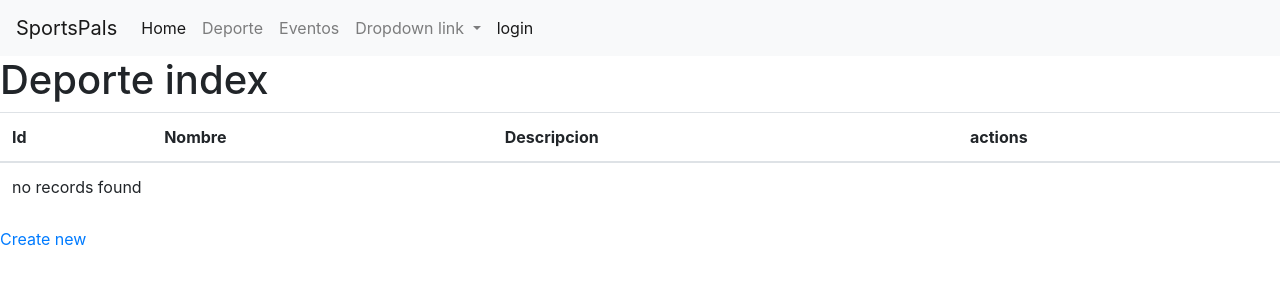
After one commit to jtorsa/SportPals_php, a PHP site: template templates/deporte/admin_index.html.twig in a window 1280 px wide. The commit adds this page. Shown: the top 300 px of the page. Run offline with PHP 8.4, Linux system fonts and the light colour scheme; the template is opened without the code that fills it, so the values that code supplies are empty; some libraries are stand-ins or nearby versions.

Commit message:
[ADD] AdminDeporte & UserDeporte logic

```diff
--- a/src/Controller/EventoController.php
+++ b/src/Controller/EventoController.php
@@ -11,7 +11,7 @@ use Symfony\Component\HttpFoundation\Response;
 use Symfony\Component\Routing\Annotation\Route;
 
 /**
- * @Route("/evento")
+ * @Route("/admin/evento")
  */
 class EventoController extends AbstractController
 {
@@ -31,6 +31,7 @@ class EventoController extends AbstractController
     public function new(Request $request): Response
     {
         $evento = new Evento();
+        $evento->setCreador($this->getUser());
         $form = $this->createForm(EventoType::class, $evento);
         $form->handleRequest($request);
 
--- a/src/Controller/IndexController.php
+++ b/src/Controller/IndexController.php
@@ -12,7 +12,7 @@ class IndexController extends AbstractController
      */
     public function index()
     {
-        return $this->render('base.html.twig');
+        return $this->render('base.html.twig', ['g' => 'hola']);
     }
 
 }
--- a/templates/base.html.twig
+++ b/templates/base.html.twig
@@ -23,7 +23,7 @@
                     <a class="nav-link" href="/SportSpals/public/index.php/deporte">Deporte</a>
                 </li>
                 <li class="nav-item">
-                    <a class="nav-link" href="#">Pricing</a>
+                    <a class="nav-link" href="/SportSpals/public/index.php/evento">Eventos</a>
                 </li>
                 <li class="nav-item dropdown">
                     <a class="nav-link dropdown-toggle" href="#" id="navbarDropdownMenuLink" data-toggle="dropdown" aria-haspopup="true" aria-expanded="false">
--- a/templates/deporte/_delete_form.html.twig
+++ b/templates/deporte/_delete_form.html.twig
@@ -1,4 +1,4 @@
-<form method="post" action="{{ path('deporte_delete', {'id': deporte.id}) }}" onsubmit="return confirm('Are you sure you want to delete this item?');">
+<form method="post" action="{{ path('admin_deporte_delete', {'id': deporte.id}) }}" onsubmit="return confirm('Are you sure you want to delete this item?');">
     <input type="hidden" name="_method" value="DELETE">
     <input type="hidden" name="_token" value="{{ csrf_token('delete' ~ deporte.id) }}">
     <button class="btn">Delete</button>
--- a/templates/deporte/edit.html.twig
+++ b/templates/deporte/admin_edit.html.twig
@@ -7,7 +7,7 @@
 
     {{ include('deporte/_form.html.twig', {'button_label': 'Update'}) }}
 
-    <a href="{{ path('deporte_index') }}">back to list</a>
+    <a href="{{ path('admin_deporte_index') }}">back to list</a>
 
     {{ include('deporte/_delete_form.html.twig') }}
 {% endblock %}
--- /dev/null
+++ b/templates/deporte/admin_index.html.twig
@@ -0,0 +1,37 @@
+{% extends 'base.html.twig' %}
+
+{% block title %}Deporte index{% endblock %}
+
+{% block body %}
+    <h1>Deporte index</h1>
+
+    <table class="table">
+        <thead>
+            <tr>
+                <th>Id</th>
+                <th>Nombre</th>
+                <th>Descripcion</th>
+                <th>actions</th>
+            </tr>
+        </thead>
+        <tbody>
+        {% for deporte in deportes %}
+            <tr>
+                <td>{{ deporte.id }}</td>
+                <td>{{ deporte.Nombre }}</td>
+                <td>{{ deporte.Descripcion }}</td>
+                <td>
+                    <a href="{{ path('admin_deporte_show', {'id': deporte.id}) }}">show</a>
+                    <a href="{{ path('admin_deporte_edit', {'id': deporte.id}) }}">edit</a>
+                </td>
+            </tr>
+        {% else %}
+            <tr>
+                <td colspan="4">no records found</td>
+            </tr>
+        {% endfor %}
+        </tbody>
+    </table>
+
+    <a href="{{ path('admin_deporte_new') }}">Create new</a>
+{% endblock %}
--- a/templates/deporte/show.html.twig
+++ b/templates/deporte/admin_show.html.twig
@@ -22,9 +22,9 @@
         </tbody>
     </table>
 
-    <a href="{{ path('deporte_index') }}">back to list</a>
+    <a href="{{ path('admin_deporte_index') }}">back to list</a>
 
-    <a href="{{ path('deporte_edit', {'id': deporte.id}) }}">edit</a>
+    <a href="{{ path('admin_deporte_edit', {'id': deporte.id}) }}">edit</a>
 
     {{ include('deporte/_delete_form.html.twig') }}
 {% endblock %}
```
Also changed, not shown: src/Controller/DeporteController.php (+14 -14 lines), src/Controller/UserDeporteController.php (added, +38 -0 lines), templates/deporteuser/index.html.twig (renamed from templates/deporte/index.html.twig, +3 -6 lines), templates/deporte/admin_new.html.twig (renamed from templates/deporte/new.html.twig).
